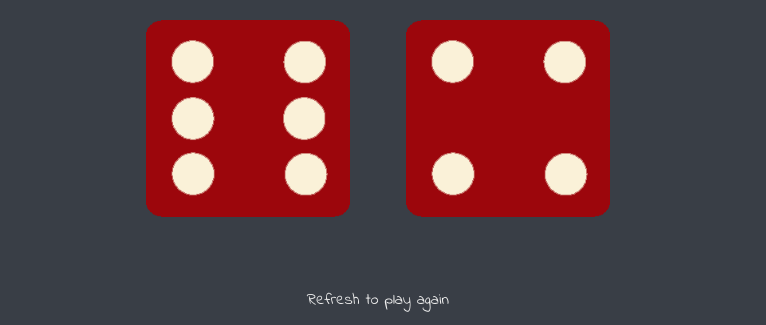
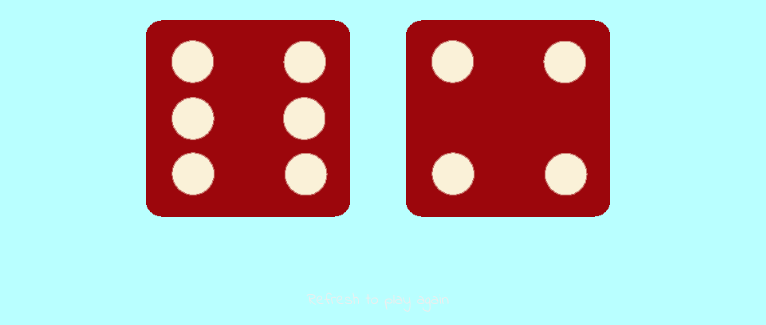
Before and after one commit to A0D1I2L3/Dice-bootcamp-project, a plain HTML site: page index.html in a window 1280 px wide. Shown: the part 475-800 px from the top of the page, without its empty margins (262-1028 px from the left). Drawn offline with Linux system fonts and the light colour scheme.

Commit message:
style changed

```diff
--- a/styles.css
+++ b/styles.css
@@ -11,7 +11,7 @@
 }
 
 body {
-  background-color: #393E46;
+  background-color:rgba(0, 255, 255, 0.274);
 }
 
 h1 {
```
